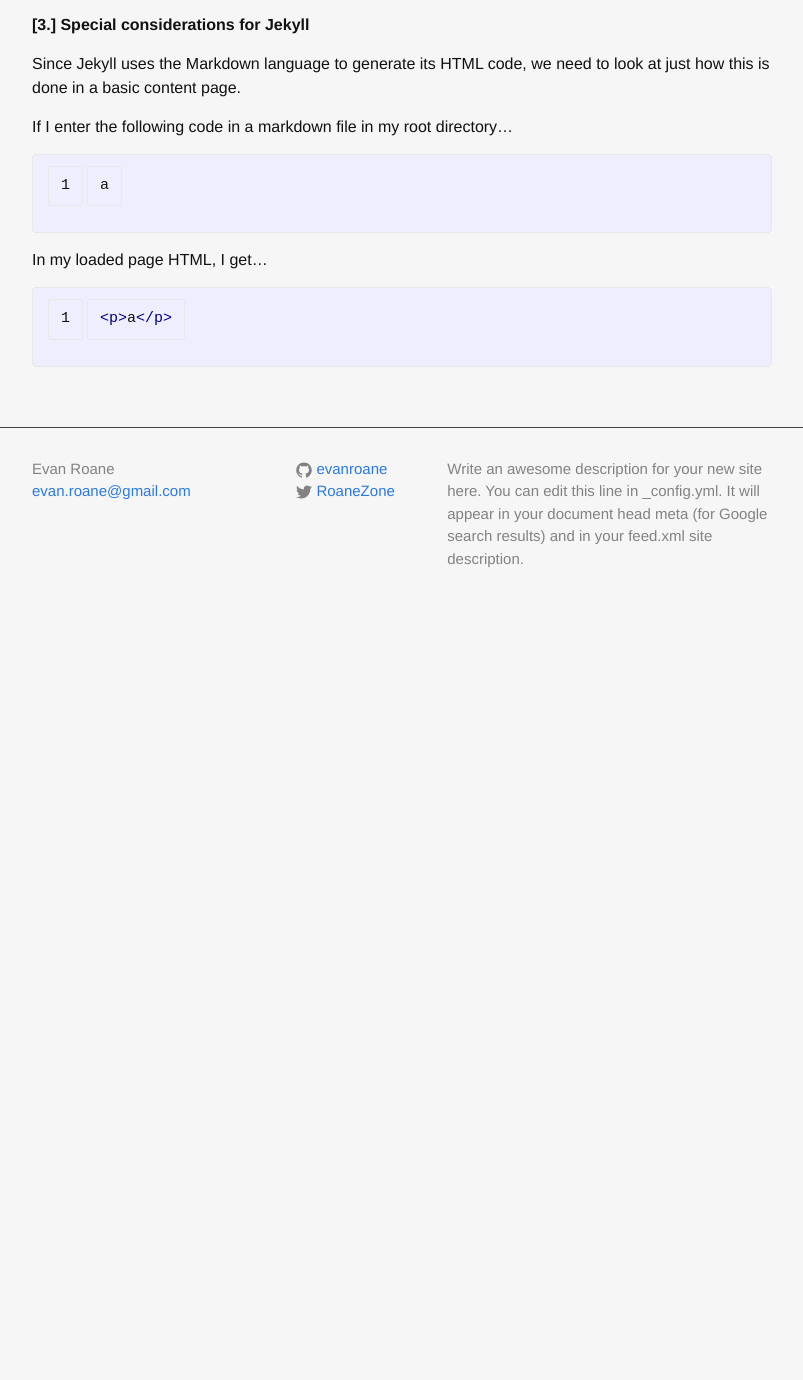
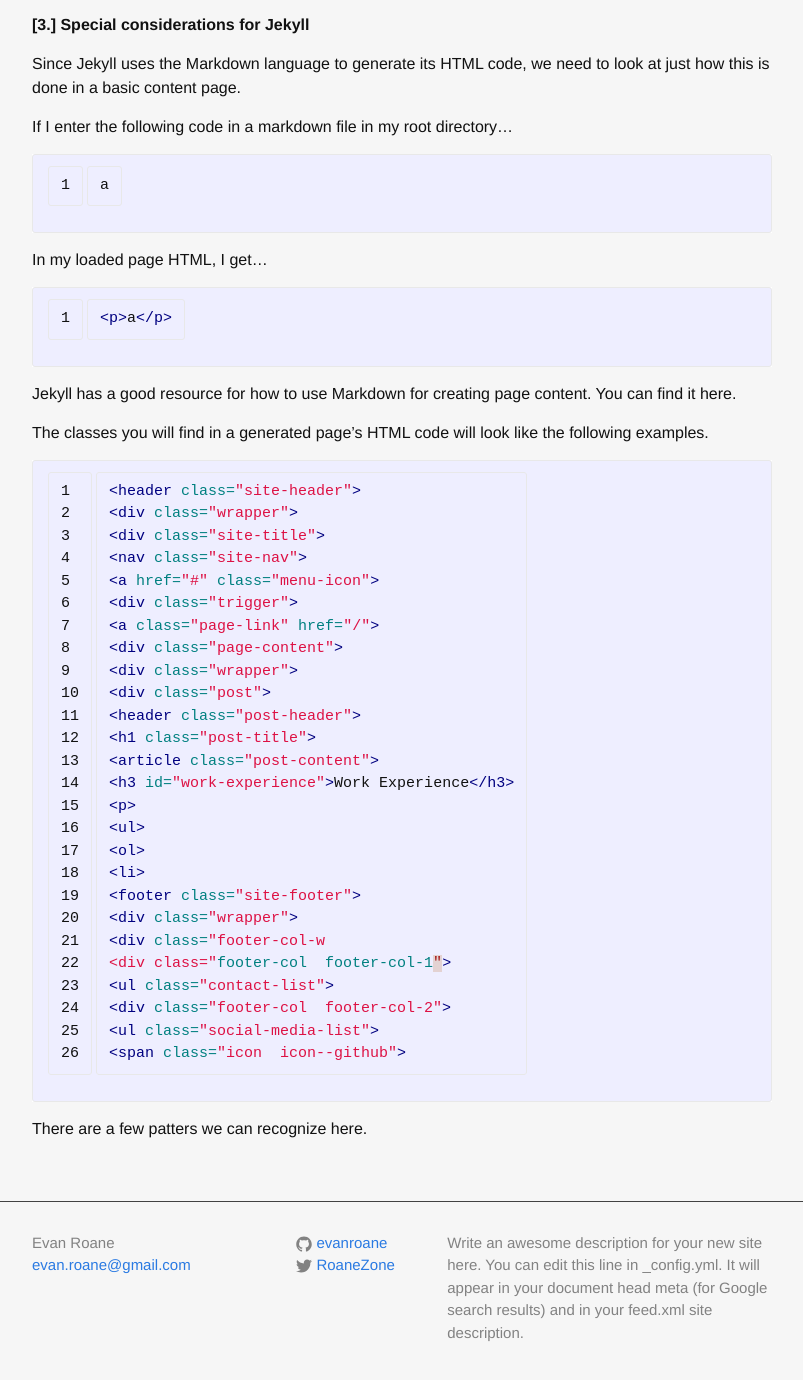
Before and after one commit to evanroane/old-jekyll-site, a Jekyll site: the page built from _posts/2014-10-16-media-queries-for-printing.markdown, in a window 1280 px wide and 1400 px high, scrolled down 1381 px. Shown: the top 1380 px of the window, without its empty margins (238-1041 px from the left). Built offline with Jekyll 4.4.1, drawn with Linux system fonts in a browser that asks for light colours; some web fonts are replaced; before the commit the page ends 2011 px from its top, so only the background shows below that.

Commit message:
update to blog post on media queries

```diff
--- a/_posts/2014-10-16-media-queries-for-printing.markdown
+++ b/_posts/2014-10-16-media-queries-for-printing.markdown
@@ -45,3 +45,38 @@
 {% highlight html linenos %}
 <p>a</p>
 {% endhighlight %}
+
+Jekyll has a good resource for how to use Markdown for creating page content. You can find it here.
+
+The classes you will find in a generated page's HTML code will look like the following examples.
+
+{% highlight html linenos %}
+<header class="site-header">
+<div class="wrapper">
+<div class="site-title">
+<nav class="site-nav">
+<a href="#" class="menu-icon">
+<div class="trigger">
+<a class="page-link" href="/">
+<div class="page-content">
+<div class="wrapper">
+<div class="post">
+<header class="post-header">
+<h1 class="post-title">
+<article class="post-content">
+<h3 id="work-experience">Work Experience</h3>
+<p>
+<ul>
+<ol>
+<li>
+<footer class="site-footer">
+<div class="wrapper">
+<div class="footer-col-w
+<div class="footer-col  footer-col-1">
+<ul class="contact-list">
+<div class="footer-col  footer-col-2">
+<ul class="social-media-list">
+<span class="icon  icon--github">
+{% endhighlight %}
+
+There are a few patters we can recognize here.
```
